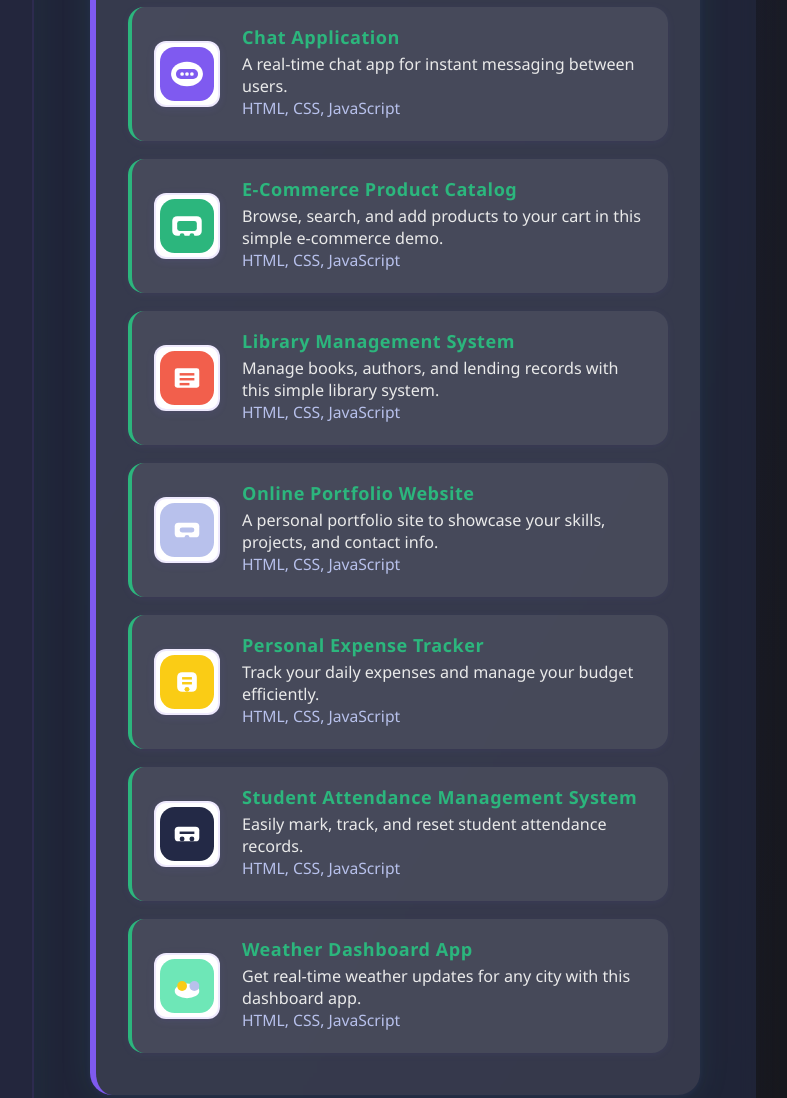
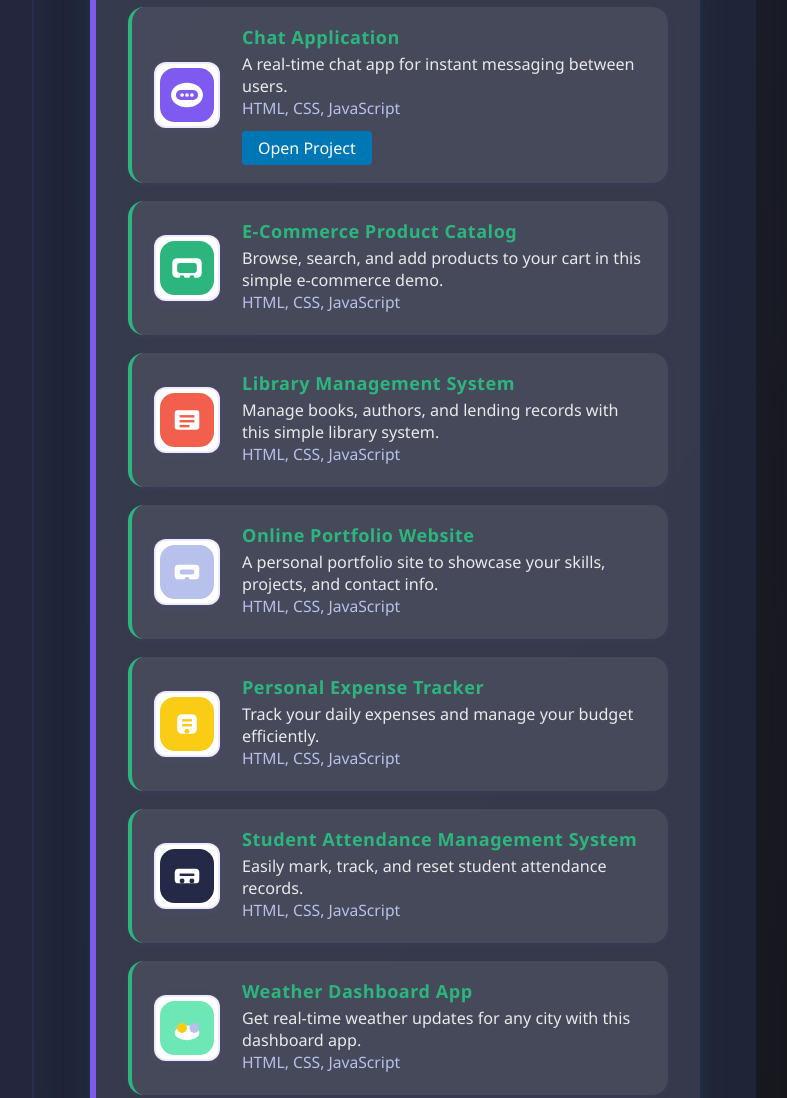
Before and after one commit to sahil007pawar/sahil_pawar, a plain HTML site: page index.html in a window 1280 px wide. Shown: the part 1841-2939 px from the top of the page, without its empty margins (434-1221 px from the left). Drawn offline with Linux system fonts and the light colour scheme.

Commit message:
Add files via upload

```diff
--- a/index.html
+++ b/index.html
@@ -107,6 +107,7 @@
             <div class="project-details">
             <h4>Chat Application</h4>
             <p>A real-time chat app for instant messaging between users.<br><span class="company">HTML, CSS, JavaScript</span></p>
+            <a href="https://sahil007pawar.github.io/chat-ai/" target="_blank" class="project-link-btn" style="display:inline-block;margin-top:8px;padding:6px 16px;background:#0077B5;color:#fff;border-radius:4px;text-decoration:none;font-weight:500;">Open Project</a>
             </div>
             </div>
             <div class="project"><img src="images/project_ecommerce.svg" alt="E-Commerce Logo" class="project-logo">
```
